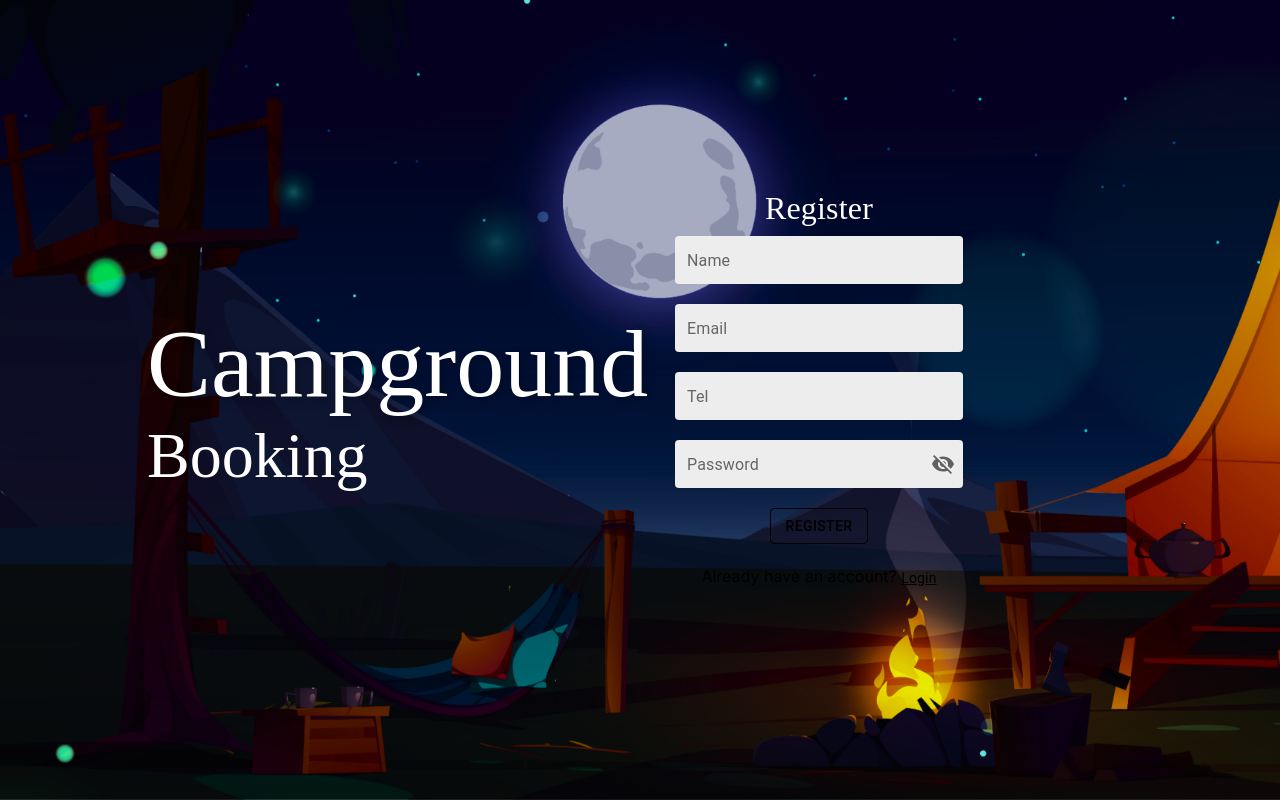
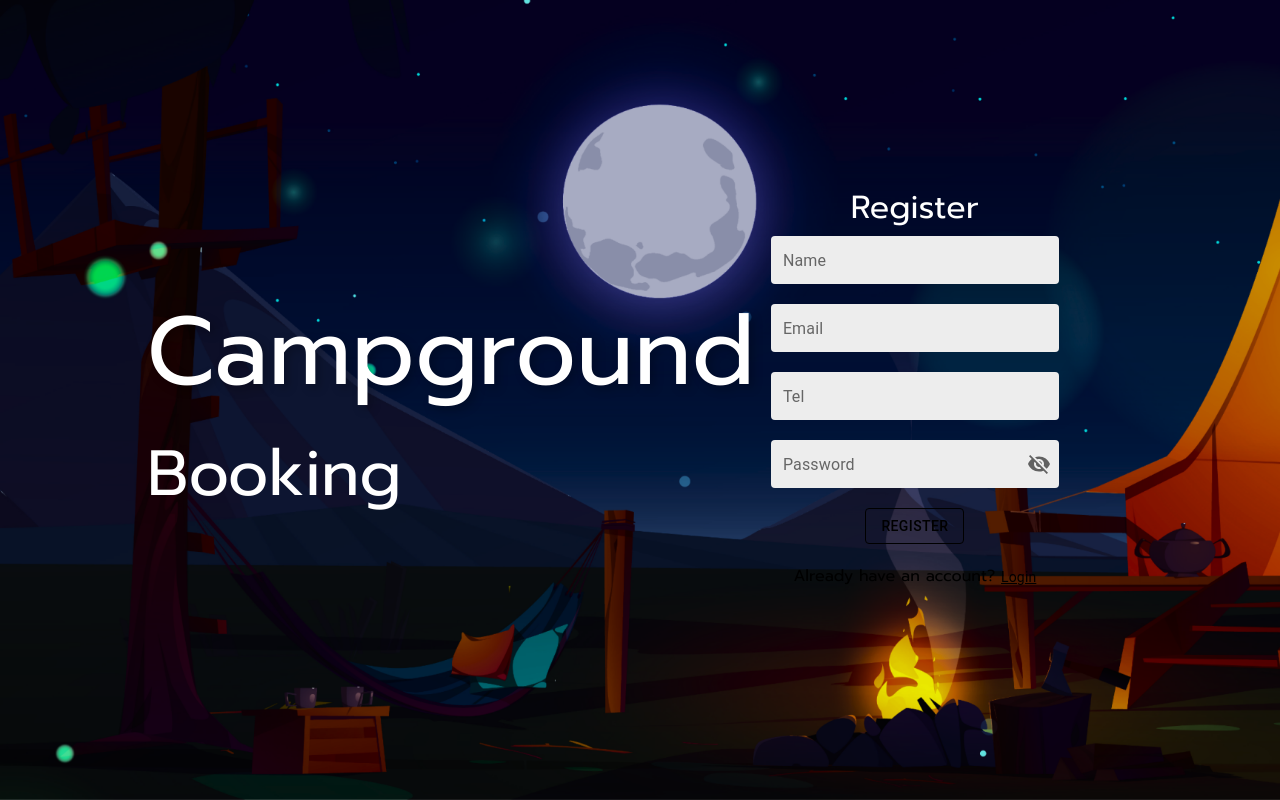
Before and after one commit to SuitedIceZ/2110507-SW-DEV-PRAC-Campground, a Next.js app in the folder web/: page /register in a window 1280 px wide. Built offline with nearby package versions, Linux system fonts and the light colour scheme.

Commit message:
Feat: Change web font to Prompt

```diff
--- a/web/src/app/(authentication)/layout.tsx
+++ b/web/src/app/(authentication)/layout.tsx
@@ -1,9 +1,9 @@
 import styles from './AuthenticationLayout.module.css';
 import type { Metadata } from 'next'
-import { Inter } from 'next/font/google'
+import { Prompt } from 'next/font/google'
 import Button from '@mui/material/Button';
 
-const inter = Inter({ subsets: ['latin'] })
+const inter = Prompt({weight: '400', subsets: ['thai']})
 
 export const metadata: Metadata = {
   title: 'Create Next App',
--- a/web/src/app/(authentication)/register/page.module.css
+++ b/web/src/app/(authentication)/register/page.module.css
@@ -17,7 +17,6 @@
 .header1Title {
     color: #FFF;
     text-shadow: 4px 4px 10px rgba(0, 0, 0, 0.25);
-    font-family: Prompt;
     font-size: 96px;
     font-style: normal;
     font-weight: 400;
@@ -26,7 +25,6 @@
 
 .header2Title {
     color: #FFF;
-    font-family: Prompt;
     font-size: 64px;
     font-style: normal;
     font-weight: 400;
@@ -36,7 +34,6 @@
 .header3Title {
     color: #FFF;
     text-align: center;
-    font-family: Prompt;
     font-size: 32px;
     font-style: normal;
     font-weight: 400;
--- a/web/src/app/(service)/layout.tsx
+++ b/web/src/app/(service)/layout.tsx
@@ -1,10 +1,10 @@
 import type { Metadata } from 'next';
-import { Inter } from 'next/font/google';
+import { Prompt } from 'next/font/google';
 
 import styles from './ServiceLayout.module.css'; // Import the CSS module
 import NavigationBar from '../../components/NavigationBar'
 
-const inter = Inter({ subsets: ['latin'] });
+const inter = Prompt({weight: '400', subsets: ['thai']})
 
 export const metadata: Metadata = {
   title: 'Create Next App',
--- a/web/src/app/globals.css
+++ b/web/src/app/globals.css
@@ -115,12 +115,16 @@ a {
 
 h3 {
   font-size: 2rem;
-  font-weight: 600;
+  font-weight: 400;
   line-height: 2rem;
 }
 
 h5 {
   font-size: 1.25rem;
-  font-weight: 600;
+  font-weight: 500;
   line-height: 1.5rem;
 }
+
+p {
+  font-weight: 100;
+}
--- a/web/src/app/layout.tsx
+++ b/web/src/app/layout.tsx
@@ -1,10 +1,11 @@
 import type { Metadata } from 'next'
-import { Inter } from 'next/font/google'
+import Head from 'next/head';
+import { Prompt } from 'next/font/google'
 import './globals.css'
 import { AuthProvider } from "@/contexts/authContext/authContext";
 import { SnackbarProvider } from "@/contexts/snackbarContext";
 
-const inter = Inter({ subsets: ['latin'] })
+const inter = Prompt({weight: '400', subsets: ['thai']})
 
 export const metadata: Metadata = {
   title: 'Create Next App',
--- a/web/src/components/BookingList.tsx
+++ b/web/src/components/BookingList.tsx
@@ -2,7 +2,7 @@
 import React, { useEffect, useState, FormEvent } from 'react';
 import { useRouter } from 'next/navigation';
 import { Divider, Button } from '@mui/material';
-import { useAuth } from '@/contexts/authContext';
+import { useAuth } from '@/contexts/authContext/authContext';
 
 interface Booking {
   _id: string;
--- a/web/src/components/NavigationBar.tsx
+++ b/web/src/components/NavigationBar.tsx
@@ -47,7 +47,7 @@ export default function NavigationBar() {
              <div className={styles.NavigationBarSub}>
                 <div className={globalStyles.RowContainer} style={{marginTop:'6px'}}>
                     <PermIdentityIcon/>
-                    <p >{name} {role=='admin'?" (Admin)" : ""}</p>
+                    <p style={{fontSize:'14px'}}>{name} {role=='admin'?" (Admin)" : ""}</p>
                 </div>
                 <Button variant="outlined" color='inherit' onClick={logout}>
                     <div className={styles.SmallRowContainer}>
```
Also changed, not shown: web/src/components/NavigationBarItem.tsx (+5 -2 lines).
